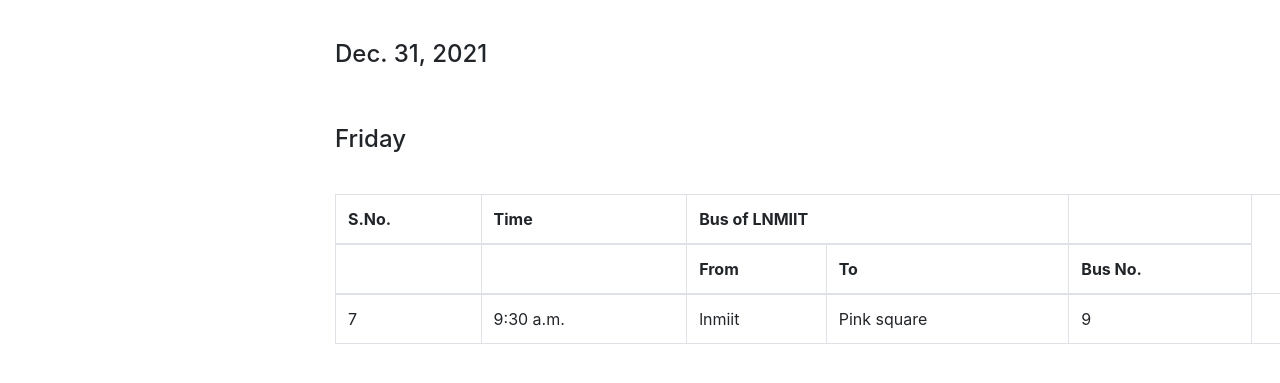
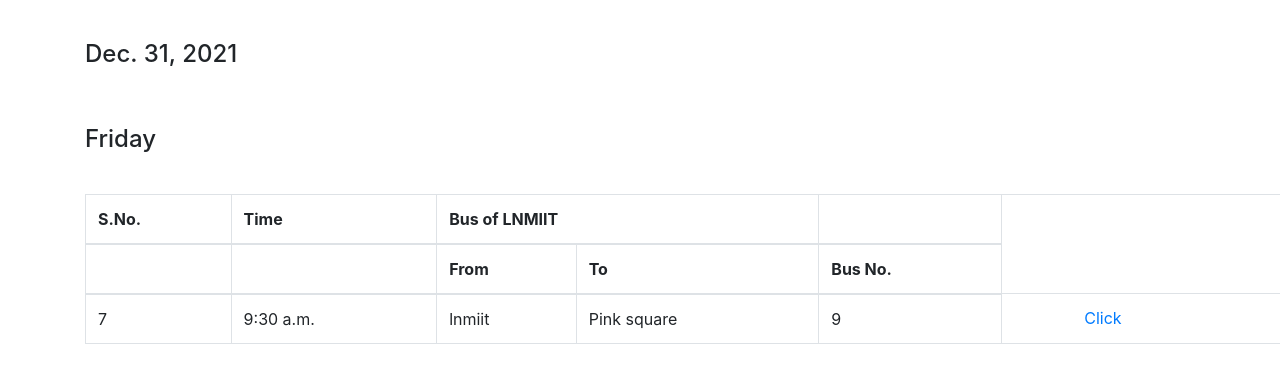
Before and after one commit to Aakansha-modi/Bus_management, a Django app: page /book_bus/ in a window 1280 px wide; the page is wider, and only the part inside the window is pictured. Shown: the part 66-449 px from the top of that part. Run offline with Django 3.2, Linux system fonts and the light colour scheme; a user stored in the database is signed in; data comes from the database, SQL or seed files in the repository; parts of the project's set-up code (start-up, migrations or seed data) failed here and were passed over; some libraries are stand-ins or nearby versions.

Commit message:
Update Book_bus.html

```diff
--- a/Bus_mana/bus/bus_M_/templates/accounts/Book_bus.html
+++ b/Bus_mana/bus/bus_M_/templates/accounts/Book_bus.html
@@ -23,7 +23,7 @@
 
         <div class="row">
           <div class="col-lg-6">
-            <form action="forms/contact.php" method="post" role="form" class="php-email-form" style="width: 400px; margin-left:250px;">
+            <form action="forms/contact.php" method="post" role="form" class="php-email-form" style="width: 1300px;">
 
 
                 <div class="form-group mt-3">
```
